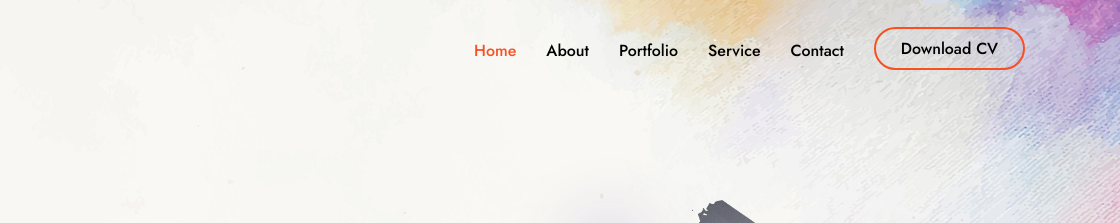
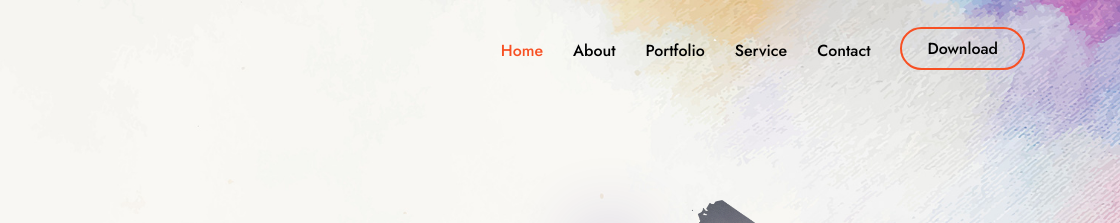
Before and after one commit to Kamlessh/Kamlessh-portfolio.github.io, a plain HTML site: page index.html in a window 1280 px wide. Shown: the top 223 px of the page, 160-1280 px from the left. Drawn offline with nearby package versions, Linux system fonts and the light colour scheme; no server answers.

Commit message:
update index.html

```diff
--- a/index.html
+++ b/index.html
@@ -72,7 +72,7 @@
 <li><a href="#portfolio">Portfolio</a></li>
 <li><a href="#service">Service</a></li>
 <li><a href="#contact">Contact</a></li>
-<li class="download_cv"><a href="img/cv/Kamlessh_resume.pdf" download><span>Download CV</span></a></li>
+<li class="download_cv"><a href="img/cv/Kamlessh_resume.pdf" download><span>Download </span></a></li>
 </ul>
 </div>
 </div>
```
